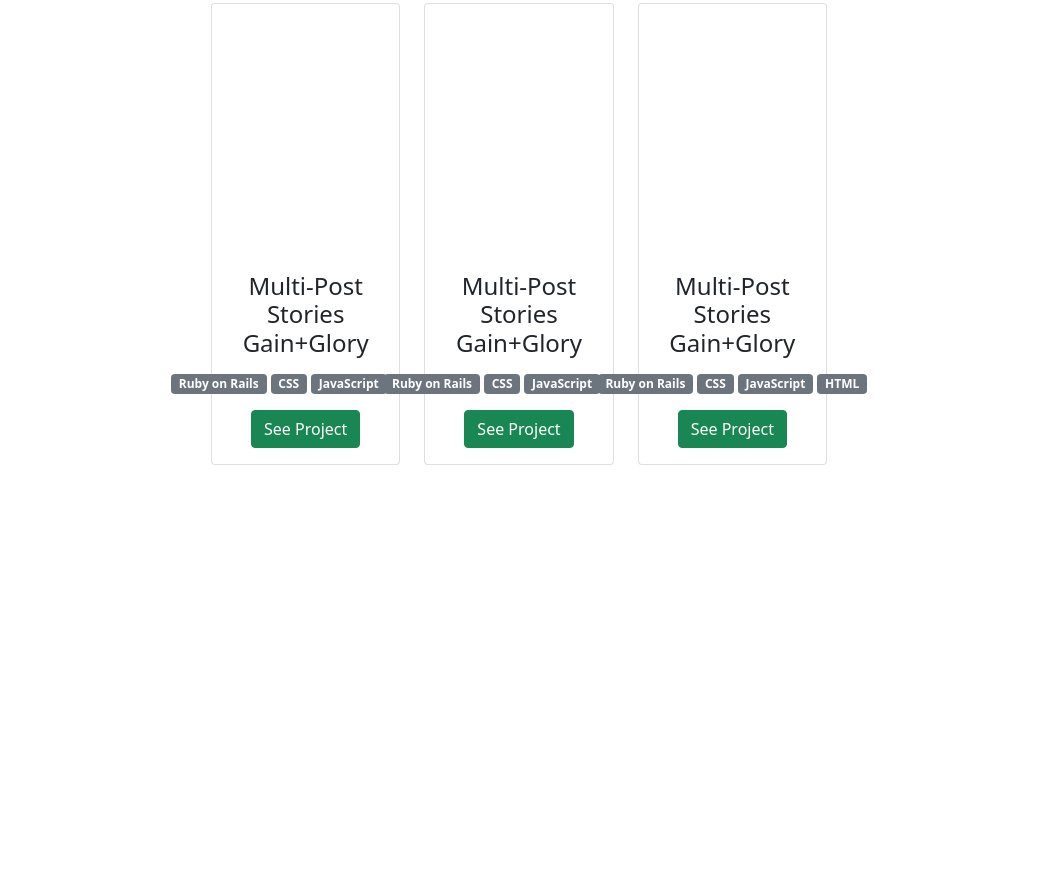
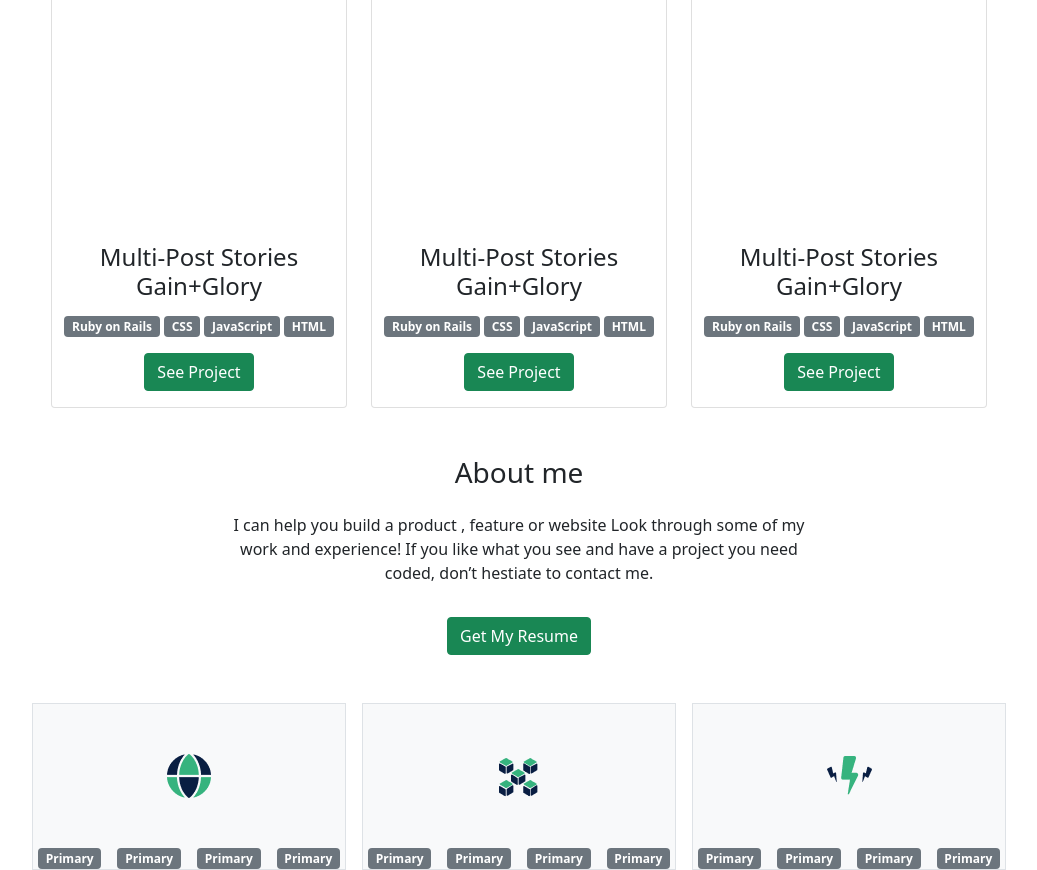
Before and after one commit to Dredwell/Try-Bootstrap, a plain HTML site: page index.html in a window 1280 px wide. Shown: the part 961-1831 px from the top of the page, without its empty margins (121-1158 px from the left). Before the commit the page ends 1426 px from the top, so only its background shows below. Drawn offline with nearby package versions, Linux system fonts and the light colour scheme.

Commit message:
Create About_me Section

```diff
--- a/index.html
+++ b/index.html
@@ -24,7 +24,7 @@
   </header>
 
   <!-- Introduction section -->
-  <div class="introduction">
+  <section class="introduction">
     <div class="container-fluid text-center mt-5">
       <h1>Hey there. I’m Alex.</h1>
       <h2 class="text-success"> I’m a software developer</h2>
@@ -38,15 +38,14 @@
             <div><img src="images/angellist.svg" alt="Angellist"> </div>
              <div><img src="images/twitter.svg" alt="Twitter"> </div>
              <div><img src="images/medium.svg" alt="Medium"> </div>
-
         </div>
     </div>
-  </div>
+  </section>
 
+  <!-- Portfolio Section -->
   <section class="portfolio mt-5" id="portfolio">
     <h2 class="text-center">My Recent Works</h2>
-
-    <div class="container-fluid w-50 mt-5">
+    <div class="container-fluid w-75 mt-5">
       <div class="row">
         <div class="col-md-4">
           <div class="card">
@@ -156,7 +155,58 @@
     </div>
   </section>
 
+<!-- About-me Section -->
+<section class="About">
+  <div class="container-fluid">
+    <h3 class="text-center mt-5">About me</h3>
+    <div class="w-50 mx-auto p-3 text-center">
+      <p>  I can help you build a product , feature or website Look through some of my work and experience! If you like what you see and have a project you need coded,
+        don’t hestiate to contact me.</p>
+  </div>
+  <div class="d-flex justify-content-center">
+    <button type="button" class="btn btn-success">Get My Resume</button>
+  </div>
 
+  <div class="container-fluid mt-5">
+ <div class="row gap-3 d-flex justify-content-center">
+   <div class="col-md-4 border w-25 bg-light">
+      <div class=" mt-5 d-flex justify-content-center">
+        <img src="images/Icon Langguage.png" alt="Language">
+      </div>
+      <div class="d-flex justify-content-center gap-3">
+      <span class="badge bg-secondary mt-5">Primary</span>
+      <span class="badge bg-secondary mt-5">Primary</span>
+      <span class="badge bg-secondary mt-5">Primary</span>
+      <span class="badge bg-secondary mt-5">Primary</span>
+   </div>
+  </div>
+
+   <div class="col-md-4 border w-25 bg-light">
+    <div class="img mt-5 d-flex justify-content-center">
+      <img src="images/Icon Name.png" alt="Language">
+    </div>
+    <div class="d-flex justify-content-center gap-3">
+    <span class="badge bg-secondary mt-5 ">Primary</span>
+    <span class="badge bg-secondary mt-5">Primary</span>
+    <span class="badge bg-secondary mt-5">Primary</span>
+    <span class="badge bg-secondary mt-5">Primary</span>
+ </div>
+</div>
+
+ <div class="col-md-4 border w-25 bg-light">
+  <div class="img mt-5 d-flex justify-content-center">
+    <img src="images/Icon Name-2.png" alt="Language">
+  </div>
+  <div class="d-flex justify-content-center gap-3">
+  <span class="badge bg-secondary mt-5">Primary</span>
+  <span class="badge bg-secondary mt-5">Primary</span>
+  <span class="badge bg-secondary mt-5">Primary</span>
+  <span class="badge bg-secondary mt-5">Primary</span>
+</div>
+</div>
+ </div>
+</div>
+</section>
 
 
 
```
Also changed, not shown: images/Icon Langguage.png (added), images/Icon Name-2.png (added), images/Icon Name.png (added).
